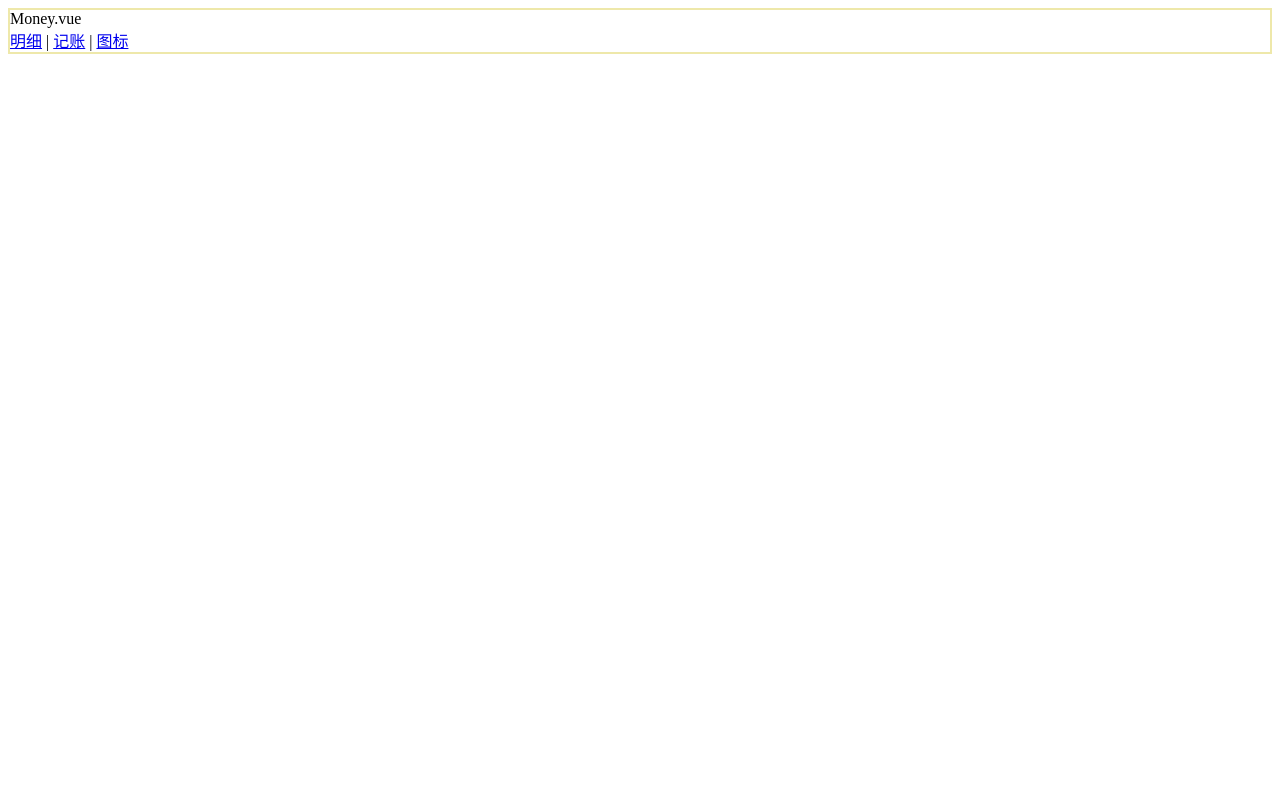
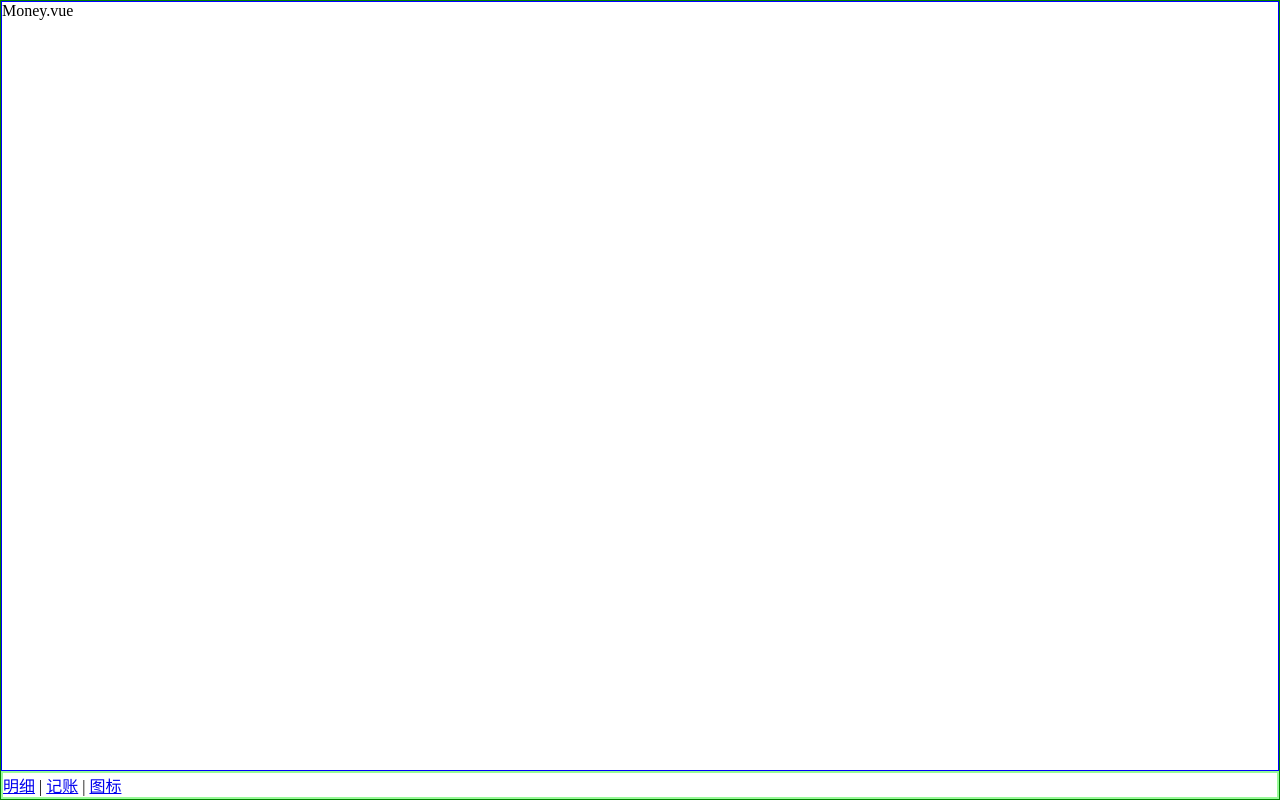
Before and after one commit to KailoveQ/Riches-Vue, a Vue app: page /money#/money in a window 1280 px wide. Built offline with nearby package versions, Linux system fonts and the light colour scheme.

Commit message:
money页面布局

```diff
--- a/src/App.vue
+++ b/src/App.vue
@@ -1,10 +1,14 @@
 <template>
- <div style="border: 2px solid palegoldenrod">
+ <div>
    <router-view></router-view>
  </div>
 </template>
 
 <style lang="scss">
+*{
+  margin: 0; padding: 0;
+  box-sizing: border-box;
+}
 #app {
   font-family: Avenir, Helvetica, Arial, sans-serif;
   -webkit-font-smoothing: antialiased;
--- a/src/components/Nav.vue
+++ b/src/components/Nav.vue
@@ -1,5 +1,5 @@
 <template>
-<div>
+<div class="nav">
   <router-link to="/money">明细</router-link>
   |
   <router-link to="/labels">记账</router-link>
@@ -19,5 +19,7 @@
 </script>
 
 <style lang="scss" scoped>
-
+.nav{
+  border: 2px solid palegreen;
+}
 </style>
--- a/src/views/Money.vue
+++ b/src/views/Money.vue
@@ -1,6 +1,7 @@
 <template>
-<div> Money.vue
-  <Nav></Nav>
+<div class="nav-wrapper">
+  <div class="content">Money.vue</div>
+  <Nav/>
 </div>
 </template>
 
@@ -15,5 +16,15 @@
 </script>
 
 <style lang="scss" scoped>
-
+.nav-wrapper{
+  border: 1px solid green;
+  display: flex;
+  flex-direction: column;
+  min-height: 100vh;
+}
+.content{
+  border: 1px solid blue;
+  overflow: auto;
+  flex-grow: 1;
+}
 </style>
```
